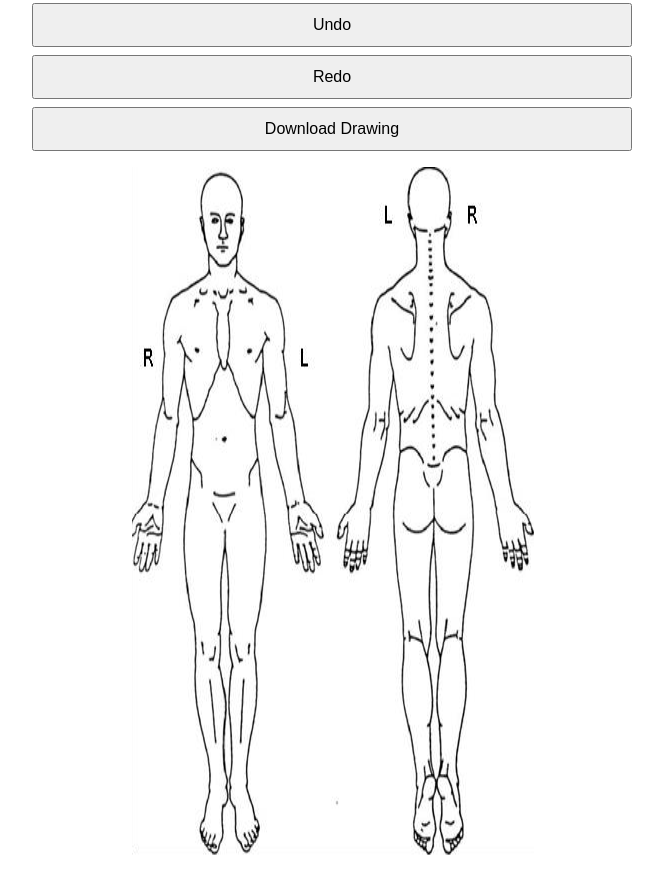
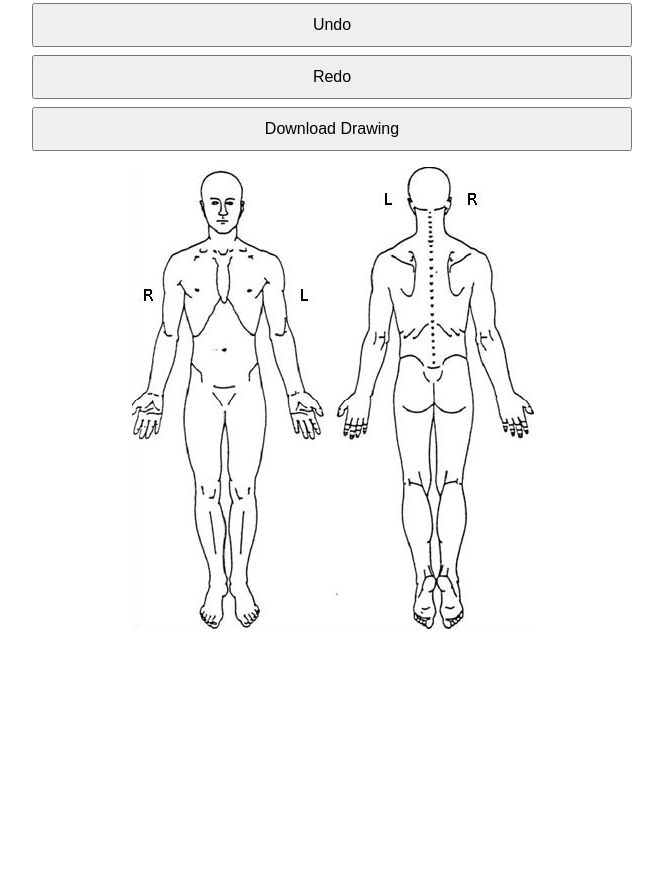
Before and after one commit to DebugSteven/pain-drawing, a plain HTML site: page index.html in a window 1280 px wide. Shown: the part 610-1482 px from the top of the page, without its empty margins (308-971 px from the left). After the commit the page ends 1256 px from the top, so only its background shows below. Drawn offline with Linux system fonts and the light colour scheme.

Commit message:
fix typo for aspect-ratio

```diff
--- a/style.css
+++ b/style.css
@@ -15,10 +15,8 @@ body {
   position: relative;
   width: 100%;
   max-width: 403px;
-  aspect-ration: 403 / 463;
+  aspect-ratio: 403 / 463;
   margin: auto;
-  height: auto;
-  padding-top: calc((463 / 403) * 100%);
 }
 
 .canvas-container img,
```
